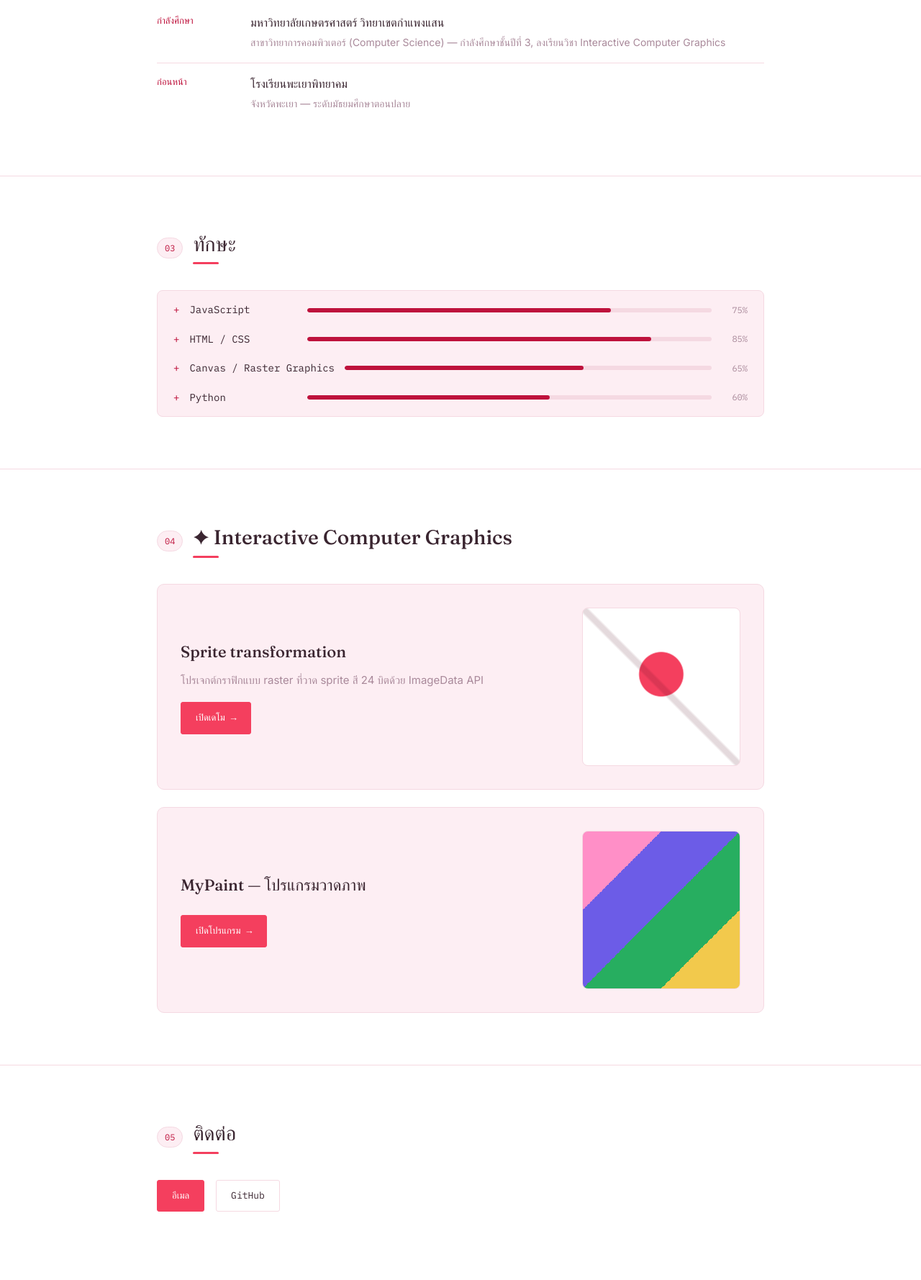
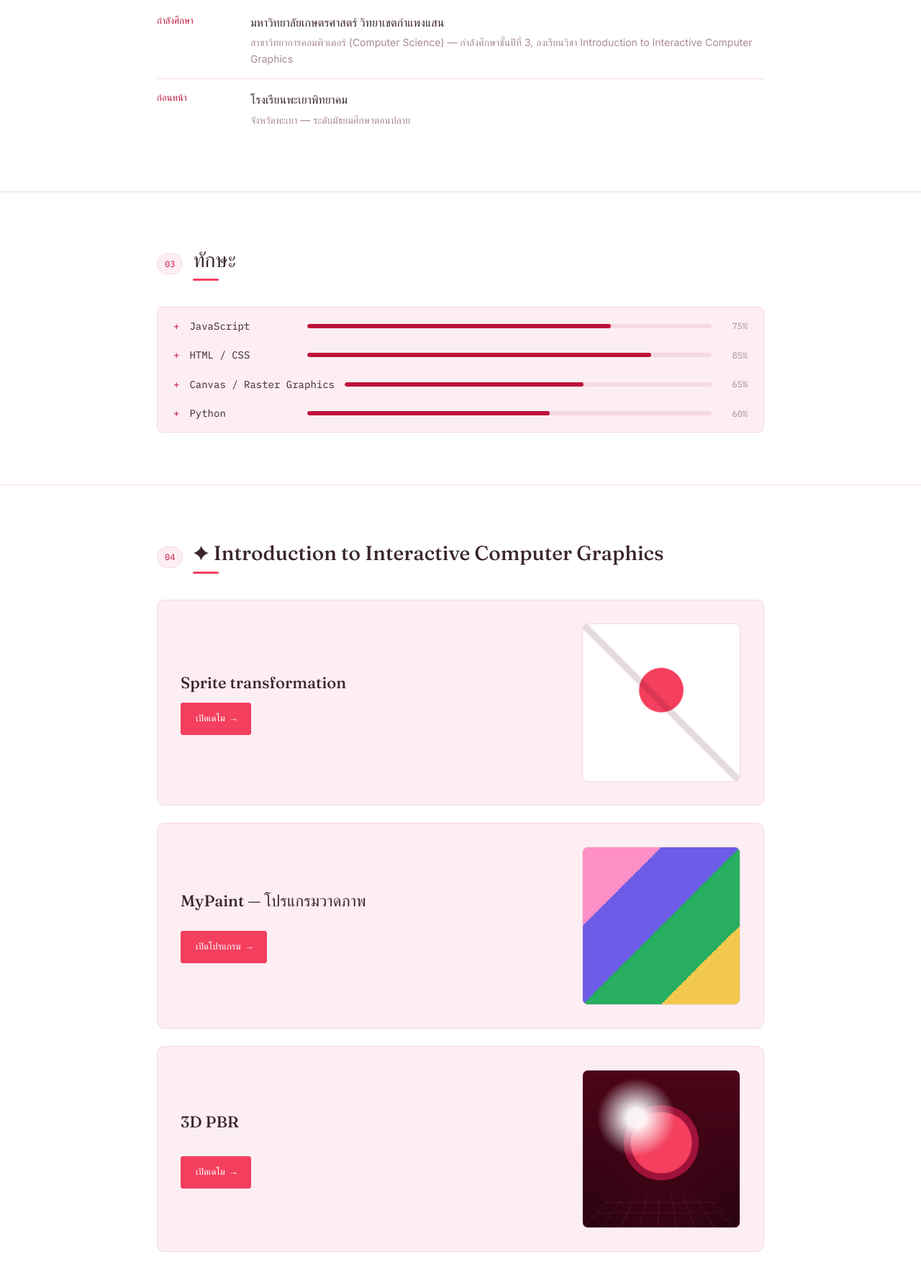
Before and after one commit to Puttimapun/Puttimapun.github.io, a plain HTML site: page index.html in a window 1280 px wide. Shown: the part 904-2682 px from the top of the page at 72% size. Before the commit the page ends 2659 px from the top, so only its background shows below. Drawn offline with Linux system fonts and the light colour scheme.

Commit message:
Add files via upload

```diff
--- a/index.html
+++ b/index.html
@@ -4,7 +4,7 @@
 <meta charset="UTF-8">
 <meta name="viewport" content="width=device-width, initial-scale=1.0">
 <title>Puttima — CV</title>
-<meta name="description" content="CV และผลงานวิชา Interactive Computer Graphics">
+<meta name="description" content="CV และผลงานวิชา Introduction to Interactive Computer Graphics">
 
 <link rel="preconnect" href="https://fonts.googleapis.com">
 <link rel="preconnect" href="https://fonts.gstatic.com" crossorigin>
@@ -42,9 +42,9 @@
     backdrop-filter:blur(8px);
     border-bottom:1px solid var(--line);
   }
-  nav .wrap{ display:flex; align-items:center; justify-content:space-between; padding-top:16px; padding-bottom:16px; }
+  nav .wrap{ display:flex; align-items:center; justify-content:space-between; gap:16px; flex-wrap:wrap; padding-top:16px; padding-bottom:16px; }
   .logo{ font-family:'IBM Plex Mono', monospace; font-size:14px; color:var(--amber); }
-  .navlinks{ display:flex; gap:24px; font-size:14px; }
+  .navlinks{ display:flex; gap:24px; font-size:14px; flex-wrap:wrap; }
   .navlinks a{ color:var(--paper-dim); transition:color .2s; }
   .navlinks a:hover{ color:var(--paper); }
 
@@ -142,7 +142,7 @@
   .diff-fill{ height:100%; background:var(--teal); border-radius:3px; }
   .diff-row .level{ color:var(--paper-dim); font-size:12px; min-width:36px; text-align:right; }
 
-  /* featured project (Interactive Computer Graphics) */
+  /* featured project (Introduction to Interactive Computer Graphics) */
   .feature{
     background:var(--ink-soft); border:1px solid var(--line); border-radius:10px;
     padding:32px; display:grid; grid-template-columns:1fr 220px; gap:28px; align-items:center;
@@ -179,6 +179,25 @@
   }
   .feature-thumb.paint-thumb::before{ display:none; }
 
+  .feature-thumb.three-thumb{
+    background:
+      radial-gradient(circle at 34% 30%, rgba(255,255,255,.95) 0 6%, rgba(255,255,255,0) 26%),
+      radial-gradient(circle at 50% 46%, #f43f5e 0 26%, #9f1239 27% 32%, rgba(159,18,60,0) 33%),
+      radial-gradient(ellipse at 50% 76%, rgba(76,5,25,.35) 0 18%, rgba(76,5,25,0) 60%),
+      linear-gradient(180deg, #4c0519, #2b0310);
+  }
+  .feature-thumb.three-thumb::before{
+    content:"";
+    position:absolute; inset:0;
+    background-image:
+      linear-gradient(rgba(253,164,175,.25) 1px, transparent 1px),
+      linear-gradient(90deg, rgba(253,164,175,.25) 1px, transparent 1px);
+    background-size:26px 26px;
+    transform:perspective(220px) rotateX(62deg) translateY(28%);
+    transform-origin:50% 100%;
+    opacity:.5;
+  }
+
   .contact-links{ display:flex; gap:16px; flex-wrap:wrap; }
   footer{ padding:32px 0; text-align:center; color:var(--paper-dim); font-size:13px; font-family:'IBM Plex Mono', monospace; }
 
@@ -192,11 +211,11 @@
 
 <nav>
   <div class="wrap">
-    <span class="logo">~/cv</span>
+    <span class="logo">~/cv </span>
     <div class="navlinks">
       <a href="#education">การศึกษา</a>
       <a href="#skills">ทักษะ</a>
-      <a href="#project">Interactive Computer Graphics</a>
+      <a href="#project">Introduction to Interactive Computer Graphics</a>
       <a href="#contact">ติดต่อ</a>
     </div>
   </div>
@@ -209,7 +228,7 @@
       <path d="M32 32 C44 18, 60 20, 60 30 C60 40, 44 38, 32 32 Z" fill="#FDA4AF"/>
       <circle cx="32" cy="32" r="6" fill="#BE123C"/>
     </svg>
-    <div class="eyebrow"><span class="dot"></span> CV — Interactive Computer Graphics Course</div>
+    <div class="eyebrow"><span class="dot"></span> CV Introduction to Interactive Computer Graphics</div>
     <h1 class="name">Puttima</h1>
     <p class="role">นิสิตมหาวิทยาลัยเกษตรศาสตร์ วิทยาเขตกำแพงแสน สาขาวิทยาการคอมพิวเตอร์ (Computer Science) กำลังศึกษาชั้นปีที่ 3</p>
     <div class="hero-actions">
@@ -236,7 +255,7 @@
     <div class="timeline reveal">
       <div class="tl-item">
         <div class="tl-date">กำลังศึกษา</div>
-        <div class="tl-body"><h3>มหาวิทยาลัยเกษตรศาสตร์ วิทยาเขตกำแพงแสน</h3><p>สาขาวิทยาการคอมพิวเตอร์ (Computer Science) — กำลังศึกษาชั้นปีที่ 3, ลงเรียนวิชา Interactive Computer Graphics</p></div>
+        <div class="tl-body"><h3>มหาวิทยาลัยเกษตรศาสตร์ วิทยาเขตกำแพงแสน</h3><p>สาขาวิทยาการคอมพิวเตอร์ (Computer Science) — กำลังศึกษาชั้นปีที่ 3, ลงเรียนวิชา Introduction to Interactive Computer Graphics</p></div>
       </div>
             <div class="tl-item">
         <div class="tl-date">ก่อนหน้า</div>
@@ -260,11 +279,10 @@
 
 <section id="project">
   <div class="wrap">
-    <div class="section-head reveal"><span class="section-num">04</span><h2>✦ Interactive Computer Graphics</h2></div>
+    <div class="section-head reveal"><span class="section-num">04</span><h2>✦ Introduction to Interactive Computer Graphics</h2></div>
     <div class="feature reveal">
       <div>
         <h3>Sprite transformation</h3>
-        <p>โปรเจกต์กราฟิกแบบ raster ที่วาด sprite สี 24 บิตด้วย ImageData API </p>
         <a class="btn primary" href="transformation.html">เปิดเดโม →</a>
       </div>
       <div class="feature-thumb"></div>
@@ -276,6 +294,16 @@
         <span class="btn primary" style="margin-top:14px;">เปิดโปรแกรม →</span>
       </div>
       <div class="feature-thumb paint-thumb"></div>
+    </a>
+
+    <a class="feature reveal" href="assignment3.html" style="margin-top:24px; text-decoration:none; cursor:pointer;">
+      <div>
+        <h3>3D PBR </h3>
+        <div class="tags">
+        </div>
+        <span class="btn primary">เปิดเดโม →</span>
+      </div>
+      <div class="feature-thumb three-thumb"></div>
     </a>
   </div>
 </section>
```
